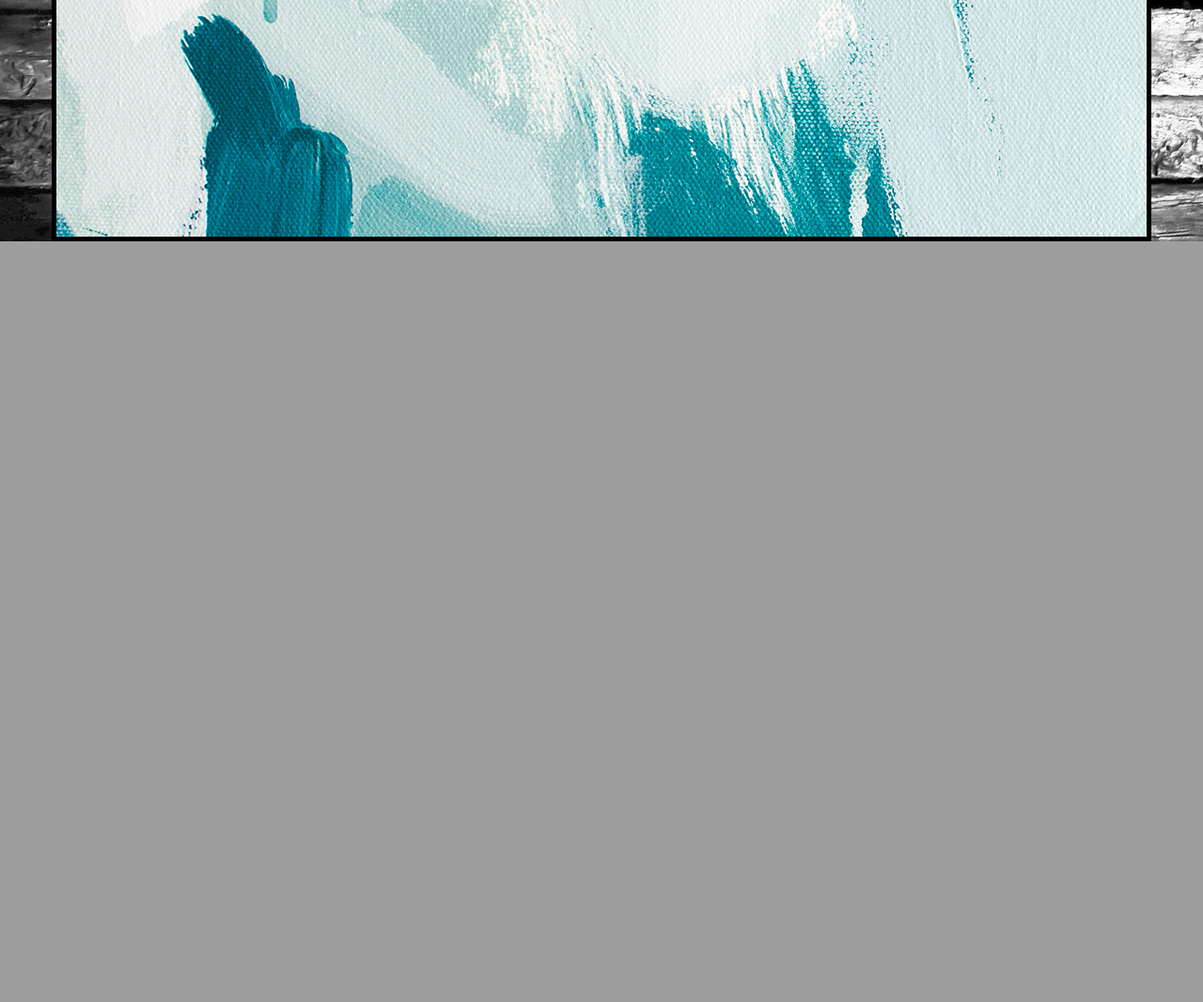
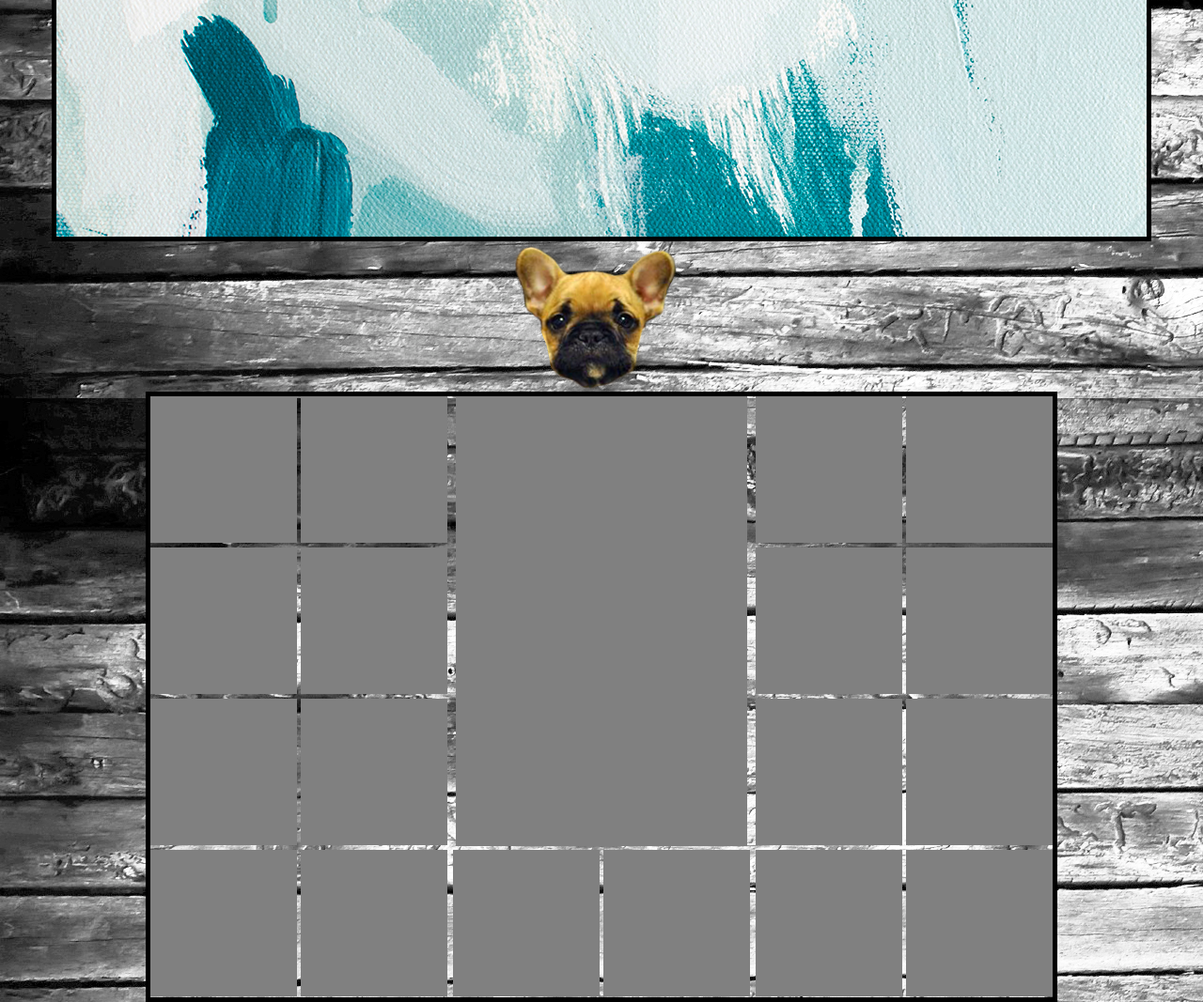
Before and after one commit to bkadowaki/kadowakiwedding, a Rails app: page / in a window 1280 px wide. Shown: the part 2440-3507 px from the top of the page at 94% size. Before the commit the page ends 2697 px from the top, so only its background shows below. Run offline with Rails 7, Linux system fonts and the light colour scheme; style sheets or scripts are compiled from the project's sources; some libraries are stand-ins or nearby versions.

Commit message:
Bridal party section, some jQuery

```diff
--- a/app/assets/javascripts/application.js
+++ b/app/assets/javascripts/application.js
@@ -16,8 +16,14 @@
 //= require turbolinks
 //= require_tree .
 
+// FADE OUT BATS; DELETE LATER
 $(document).ready(function(){
-	$('#frenchie_img').click(function(){
-		$('#frenchie_img').fadeOut();
+	$('.frenchie_img').click(function(){
+		$('.frenchie_img').fadeOut();
 	});
 });
+
+// FADE OUT HEADER TEXT ON SCROLL
+$(document).scroll(function(){
+	$('#header_text').fadeOut('slow');
+});
--- a/app/assets/stylesheets/pages.css.scss
+++ b/app/assets/stylesheets/pages.css.scss
@@ -55,7 +55,7 @@ header {
 	height: 100px;
 	margin-top: -20px;
 }
-#frenchie_img {
+.frenchie_img {
 	padding-top: 0;
 	margin-top: 0;
 }
@@ -77,3 +77,47 @@ header {
 	background-image: url('/assets/bluepastel.jpg');
 	background-attachment: fixed;
 }
+
+// PARTY GRID STYLING
+#party_grid {
+	position: relative;
+	height: 650px;
+	width: 970px;
+	border: 5px solid black;
+	margin-top: 80px;
+	padding: 0;
+}
+.grid_box {
+	height: 156px;
+	width: 156px;
+	background: grey;
+	display: inline-block;
+}
+#bretts_side {
+	position: absolute;
+	top: 0;
+	left: 0;
+	height: 624px;
+	width: 320px;
+}
+#nicoles_side {
+	position: absolute;
+	top: 0;
+	right: -4px;
+	height: 624px;
+	width: 320px;
+}
+#display_box {
+	height: 479px;
+	width: 310px;
+	background: grey;
+	position: absolute;
+	top: 0;
+	margin-left: 325px;
+}
+#tiny_side {
+	position: absolute;
+	bottom: 0;
+	margin-left: 322px;
+	margin-bottom: -4px;
+}
--- a/app/views/pages/index.html.erb
+++ b/app/views/pages/index.html.erb
@@ -110,7 +110,7 @@
 		</div>
 <!-- FRENCHIE BREAK -->
 			<div class="frenchie_break">
-				<img src="/assets/batface2.png" class="img-responsive" id="frenchie_img" alt="Responsive image">
+				<img src="/assets/batface2.png" class="img-responsive frenchie_img" alt="Responsive image">
 			</div>
 <!-- STORY DIV -->
 			<div id="story_block" class="container">
@@ -120,8 +120,45 @@
 			<div id="chapter_one" class="container">
 
 			</div>
+<!-- FRENCHIE BREAK -->
+			<div class="frenchie_break">
+				<img src="/assets/batface2.png" class="img-responsive frenchie_img" alt="Responsive image">
+			</div>
+<!-- BRIDAL PARTY GRID -->
+			<div id="party_grid" class="container">
+				<div id="bretts_side">
+					<div class="grid_box" id="barry"></div>
+					<div class="grid_box" id="jodell"></div>
+					<div class="grid_box" id="travis"></div>
+					<div class="grid_box" id="brett"></div>
+					<div class="grid_box" id="brandon"></div>
+					<div class="grid_box" id="ian"></div>
+					<div class="grid_box" id="matt"></div>
+					<div class="grid_box" id="kevin"></div>
+				</div>
+
+				<div id="nicoles_side">
+					<div class="grid_box" id="janet"></div>
+					<div class="grid_box" id="mark"></div>
+					<div class="grid_box" id="kelly"></div>
+					<div class="grid_box" id="lisa"></div>
+					<div class="grid_box" id="kathleen"></div>
+					<div class="grid_box" id="kristina"></div>
+					<div class="grid_box" id="yuri"></div>
+					<div class="grid_box" id="kim"></div>
+				</div>
+
+				<div id="tiny_side">
+					<div class="grid_box" id="bat"></div>
+					<div class="grid_box" id="makenzie"></div>
+				</div>
+
+				<div id="display_box"></div>
 
 
+
+
+			</div>
 
 
 
```
Also changed, not shown: 2 other files.
